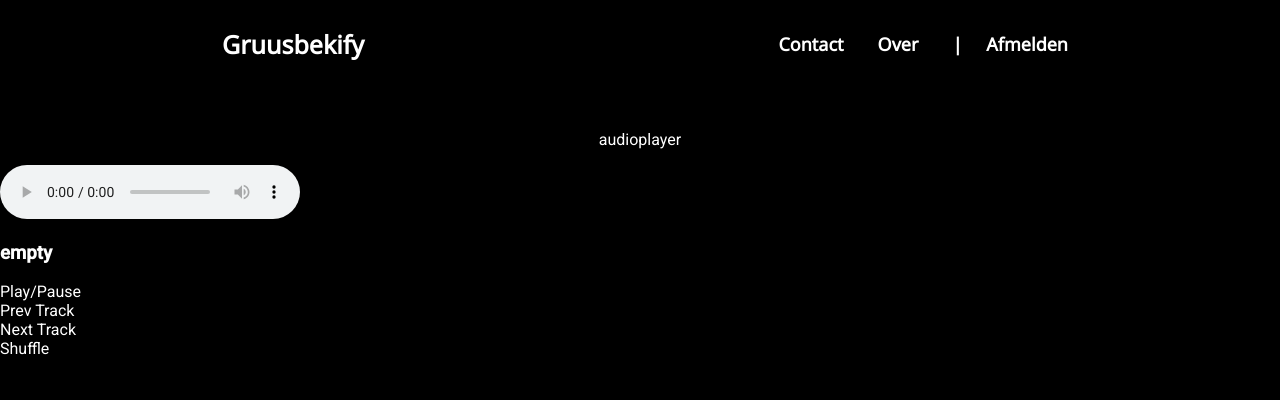
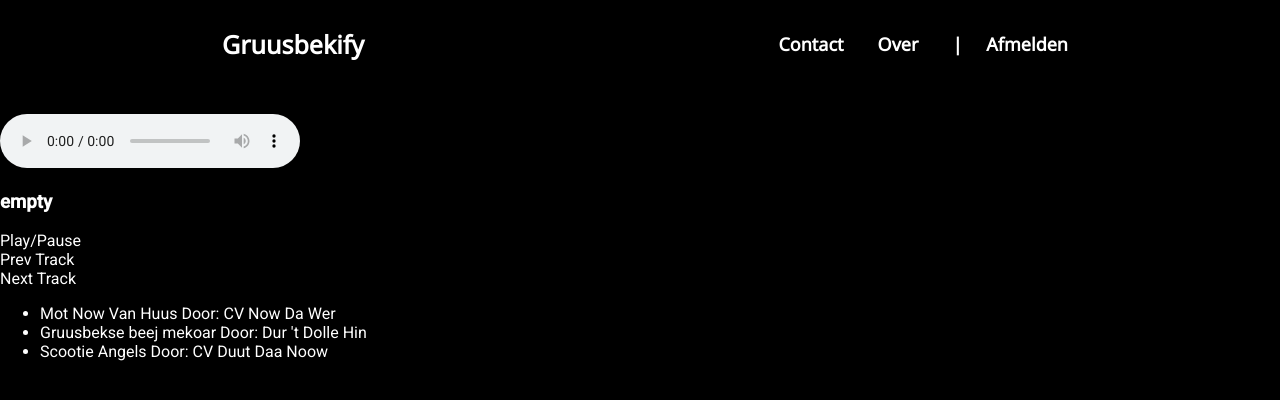
Before and after one commit to joostka1998/Gruusbekify, an Angular app: page /login in a window 1280 px wide. Both pictures are taken after a click on the button "Gebruik nu Gruusbekify!". Shown: the top 400 px of the page. Built offline with nearby package versions, Linux system fonts and the light colour scheme.

Commit message:
build docs and fix audio play next / prev

```diff
--- a/src/app/components/home/home.component.html
+++ b/src/app/components/home/home.component.html
@@ -1,8 +1,7 @@
 <div id="homebody">
   <br/><br/><br/><br/><br/><br/>
   <div id="maincontainer">
-    <p>audioplayer</p>
-    <audio src="https://gruusbek.nl/wp-content/uploads/2019/12/CV_Now_Da_Wer-_-_Mot_Now_Van_Huus-Gruusbek.nl_.mp3" controls id="audioPlayer">
+    <audio controls id="audioPlayer">
       Your browser does not support this.
     </audio>
 
@@ -10,6 +9,9 @@
     <a (click)="playlist_togglePlayPause()">Play/Pause</a><br/>
     <a (click)="playlist_prevTrack()">Prev Track</a><br/>
     <a (click)="playlist_nextTrack()">Next Track</a><br/>
-    <a (click)="playlist_toggleShuffle()">Shuffle</a><br/>
+    <!--<a (click)="playlist_toggleShuffle()">Shuffle</a><br/>-->
+<ul>
+  <li *ngFor="let schlager of list">{{schlager.title}} Door: {{schlager.artist}}</li>
+</ul>
   </div>
 </div>
--- a/src/app/components/home/home.component.scss
+++ b/src/app/components/home/home.component.scss
@@ -6,11 +6,6 @@
   /* Full height */
   height: 100%;
 
-}
-
-p {
-  color: #FFFFFF;
-  text-align: center;
 }
 
 .maincontainer {
@@ -35,3 +30,7 @@ h3 {
 a:hover {
   cursor: pointer;
 }
+
+ul {
+  color: #FFFFFF;
+}
--- a/src/app/components/home/home.component.ts
+++ b/src/app/components/home/home.component.ts
@@ -1,4 +1,5 @@
 import {Component, OnInit} from '@angular/core';
+import {SchlagerModel} from '../../models/SchlagerModel';
 
 @Component({
   selector: 'app-home',
@@ -10,35 +11,29 @@ export class HomeComponent implements OnInit {
   title = 'empty';
   audioIsPlaying;
   audioPlayer;
-  list = [// {
-    //   id = 1,
-    //   title = '';
-    // artist = '';
-    // audioLocation =
-    'https://gruusbek.nl/wp-content/uploads/2019/12/CV_Now_Da_Wer-_-_Mot_Now_Van_Huus-Gruusbek.nl_.mp3'
-  ];
-// }
-//
-// ,
-// {
-//   id = 1,
-//     title = '';
-//   artist = '';
-//   audioLocation = 'https://gruusbek.nl/wp-content/uploads/2020/01/Dur_t_Dolle_Hin_-_Gruusbekse_beej_mekoar-Gruusbek.nl_.mp3';
-// }
-// ,
-// {
-//   id = 1,
-//     title = '';
-//   artist = '';
-//   audioLocation = 'https://gruusbek.nl/wp-content/uploads/2019/12/CV_Duut_Daa_Noow_-_Scootie_Angels-Gruusbek.nl_.mp3';
-// }
-// ]
+  currentyPlaying;
+  list: Array<SchlagerModel> = [
+    new SchlagerModel(
+      0,
+      'Mot Now Van Huus',
+      'CV Now Da Wer',
+    'https://gruusbek.nl/wp-content/uploads/2019/12/CV_Now_Da_Wer-_-_Mot_Now_Van_Huus-Gruusbek.nl_.mp3'),
+    new SchlagerModel(
+      1,
+      'Gruusbekse beej mekoar',
+      'Dur \'t Dolle Hin',
+      'https://gruusbek.nl/wp-content/uploads/2020/01/Dur_t_Dolle_Hin_-_Gruusbekse_beej_mekoar-Gruusbek.nl_.mp3',
+      'https://gruusbek.nl/wp-content/uploads/2020/01/Dur_t_Dolle_Hin_-_Gruusbekse_beej_mekoar-Gruusbek-nl_-mp3-image-80x80.jpg'),
+    new SchlagerModel(
+      2,
+      'Scootie Angels',
+      'CV Duut Daa Noow',
+      'https://gruusbek.nl/wp-content/uploads/2019/12/CV_Duut_Daa_Noow_-_Scootie_Angels-Gruusbek.nl_.mp3')
+    ];
 
   constructor() {
     this.audioIsPlaying = false;
     this.audioPlayer = document.getElementById('audioPlayer');
-    // this.audioPlayer.src = this.list[1];
   }
 
   ngOnInit() {
@@ -46,7 +41,14 @@ export class HomeComponent implements OnInit {
 
   playlist_togglePlayPause() {
     this.audioPlayer = document.getElementById('audioPlayer');
+
+    if (this.audioPlayer.src === '') {
+      this.currentyPlaying = this.list[0].id;
+      this.audioPlayer.src = this.list[0].audioLocation;
+    }
+
     if (this.audioIsPlaying === false) {
+      this.title = this.list[this.currentyPlaying].title;
       this.audioPlayer.play();
     } else if (this.audioIsPlaying === true) {
       this.audioPlayer.pause();
@@ -56,13 +58,28 @@ export class HomeComponent implements OnInit {
 
   playlist_prevTrack() {
     this.audioPlayer = document.getElementById('audioPlayer');
-    this.audioPlayer.src = this.list[1];
+
+    if (this.currentyPlaying === 0) {
+      this.currentyPlaying = this.list.length - 1;
+      this.audioPlayer.src = this.list[this.list.length - 1].audioLocation;
+    } else {
+      this.currentyPlaying = this.currentyPlaying - 1;
+      this.audioPlayer.src = this.list[this.currentyPlaying].audioLocation;
+    }
+    this.title = this.list[this.currentyPlaying].title;
     this.audioPlayer.play();
   }
 
   playlist_nextTrack() {
     this.audioPlayer = document.getElementById('audioPlayer');
-    this.audioPlayer.src = this.list[2];
+    if (this.currentyPlaying === this.list.length - 1) {
+      this.currentyPlaying = 0;
+      this.audioPlayer.src = this.list[0].audioLocation;
+    } else {
+      this.currentyPlaying = this.currentyPlaying + 1;
+      this.audioPlayer.src = this.list[this.currentyPlaying].audioLocation;
+    }
+    this.title = this.list[this.currentyPlaying].title;
     this.audioPlayer.play();
   }
 
--- a/src/app/components/login/login.component.scss
+++ b/src/app/components/login/login.component.scss
@@ -35,6 +35,11 @@ h1 {
   padding-bottom: 18px;
   padding-left: 48px;
   cursor: pointer;
+  transition: background-color 200ms linear
+}
+
+#useGruusbekify:hover {
+  background-color: #4bdf80;
 }
 
 .center {
--- a/src/app/models/SchlagerModel.ts
+++ b/src/app/models/SchlagerModel.ts
@@ -3,12 +3,22 @@ export class SchlagerModel {
   title: string;
   artist: string;
   audioLocation: string;
+  coverLocation: string;
+  album: string;
 
-  constructor (id: number, title: string, artist: string, audioLocation: string) {
+  constructor (
+    id: number,
+    title: string,
+    artist: string,
+    audioLocation: string,
+    coverLocation: string = 'No cover',
+    album: string = 'No album') {
     this.id = id;
     this.title = title;
     this.artist = artist;
     this.audioLocation = audioLocation;
+    this.coverLocation = coverLocation;
+    this.album = album;
   }
 
 }
```
Also changed, not shown: 8 other files (tests, documents, lock files or other folders).
